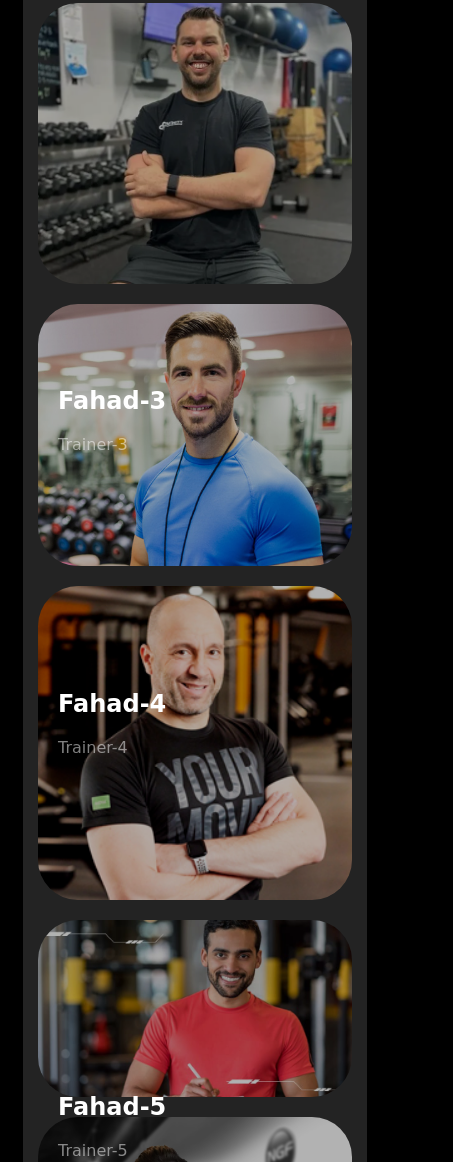
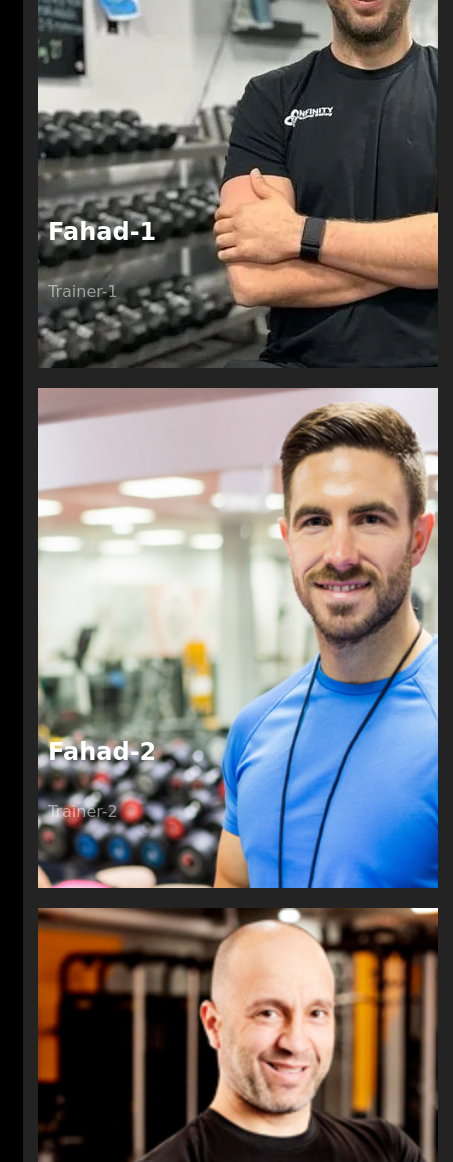
Before and after one commit to fahadNtoron/T0R0N2, a plain HTML site: page index.html in a window 390 px wide. Shown: the part 5348-6510 px from the top of the page, 453 px wide, since content can reach past the window. Drawn offline with Linux system fonts and the light colour scheme.

Commit message:
final one

```diff
--- a/index.html
+++ b/index.html
@@ -178,53 +178,43 @@
         </div>
     </div>
     <div class="some-margin df">
-        <div class=" df member-grid ash-back fld-c">
-            <div class="collage df">
-                <img src="./images/trainer1.png" alt="">
-                <img src="./images/trainer2.png" alt="">
-                <img src="./images/trainer3.png" alt="">
-            </div>
-            <div class="collage df">
-                <img src="./images/trainer4.png" alt="">
-                <img src="./images/trainer6.png" alt="">
-                <img src="./images/trainer5.png" alt="">
-            </div>
-        </div>
-    </div>
+        <div class=" member-grid ash-back">
+                <div class="imf-size df BACK1">
                     <div class="position-1">
-        <div>
                         <h2>Fahad-1</h2>
                     <p class="txt-tr">Trainer-1</p>
                     </div>
                 </div>
-    <div class="position-2">
-        <div>
+                <div class="imf-size df BACK2">
+                    <div class="position-1 position2">
                         <h2>Fahad-2</h2>
                     <p class="txt-tr">Trainer-2</p>
                     </div>
                 </div>
-    <div class="position-3">
-        <div>
+                <div class="imf-size df BACK3">
+                    <div class="position-1 position3">
                         <h2>Fahad-3</h2>
                     <p class="txt-tr">Trainer-3</p>
                     </div>
                 </div>
-    <div class="position-4">
-        <div>
+                <div class="imf-size df BACK4">
+                    <div class="position-1 position4">
                         <h2>Fahad-4</h2>
                     <p class="txt-tr">Trainer-4</p>
                     </div>
                 </div>
-    <div class="position-5">
-        <div>
+                <div class="imf-size df BACK5">
+                    <div class="position-1 position5">
                         <h2>Fahad-5</h2>
                     <p class="txt-tr">Trainer-5</p>
                     </div>
                 </div>
-    <div class="position-6">
-        <div>
+                <div class="imf-size df BACK6">
+                    <div class="position-1 position6">
                         <h2>Fahad-6</h2>
                     <p class="txt-tr">Trainer-6</p>
+                    </div>
+                </div>
         </div>
     </div>
     <div class=" df meet-out-tem c-align cntr" >
@@ -233,14 +223,12 @@
             <p class="txt-tr">A planned, controlled, and repetitive physical activity is called exercise, whose primary goal is to condition the body</p>
         </div>
     </div>
-    <div class="some-margin df">
-        <div class=" df member-grid back-img fld-c">
-            <div class="collage df">
+    <div class="cntr df back-img">
+        <div class="back-img">
+            <div class="imf-size member-grid">
                 <img src="./images/eq1.gif" alt="">
                 <img src="./images/eq2.gif" alt="">
                 <img src="./images/eq1.gif" alt="">
-            </div>
-            <div class="collage df">
                 <img src="./images/eq3.gif" alt="">
                 <img src="./images/eq1.gif" alt="">
                 <img src="./images/eq2.gif" alt="">
--- a/styles/Velocity.css
+++ b/styles/Velocity.css
@@ -235,18 +235,9 @@ align-items: start;
     padding:16px 90px;
     /* margin:160px 70px; */
 }
-.member-grid{
-    display: flex;
-    padding: 150px;
-    gap: 20px;
-    border-radius: 40px;
-}
-.member-grid > div{
+.collage> div img{
     flex: 1;
-}
-.collage img{
-    flex: 1;
-    width: 20%;
+    width: 50%;
     border-radius: 40px;
     filter: brightness(70%);
 }
@@ -274,48 +265,51 @@ align-items: start;
 .some-pad3m{
     padding-bottom: 29px;
 }
-.position3{
-    position:absolute;
-    justify-content: center;
-    text-align: start;
-    gap: 400px;
-    left:400px;
+.member-grid{
+    display: grid;
+    grid-template-columns: repeat(3, 500px);
+    grid-template-rows: repeat(2, 500px);
+    padding: 15px 15px;
+    gap: 20px;
+    border-radius: 40px;
+    flex-direction: column;
+}
+.imf-size img{
+    width: 100%;
+    height: 100%;
+    border-radius: 30px;
+}
+.BACK1{
+    background-image: url("../images/trainer1.png");
+}
+.BACK2{
+    background-image: url("../images/trainer2.png");
+    /* background-repeat: no-repeat; */
+    background-size: cover;
+}
+.BACK3{
+    background-image: url("../images/trainer3.png");
+    background-size: cover;
+}
+.BACK4{
+    background-image: url("../images/trainer4.png");
+    background-size:cover;
+    background-position: center center;
+}
+.BACK5{
+    background-image: url("../images/trainer5.png");
+    background-size: contain;
+}
+.BACK6{
+    background-image: url("../images/trainer6.png");
+    background-size: cover;
 }
 .position-1{
     display: flex;
+    flex-direction: column;
     position: relative;
-    top: -680px;
-    left: 370px;
-}
-.position-2{
-    display: flex;
-    position: relative;
-    top: -790px;
-    left: 780px;
-}
-.position-4{
-    display: flex;
-    position: relative;
-    top: -600px;
-    left: 370px;
-}
-.position-3{
-    display: flex;
-    position: relative;
-    top: -900px;
-    left: 1170px;
-}
-.position-5{
-    display: flex;
-    position: relative;
-    top: -710px;
-    left: 780px;
-}
-.position-6{
-    display: flex;
-    position: relative;
-    top: -820px;
-    left: 1200px;
+    top:330px;
+    left:10px;
 }
 .back-img{
     background-image: url("../images/get-kuat-gym.gif"), url("../images/get-kuat-gym.gif"), url("../images/fitness-workout.gif"), url("../images/fitness-center-workout.gif"), url("../images/exercise-simao.gif"), url("../images/exercise-hummp.gif"), url("../images/fitness-center-workout.gif"), url("../images/exercise-simao.gif"), url("../images/exercise-hummp.gif");
@@ -396,8 +390,10 @@ align-items: start;
         margin: auto 15px;
     }
     .member-grid{
-        display: flex;
-        padding: 150px 15px;
+        display: grid;
+        grid-template-columns: repeat(1, 400px);
+        grid-template-rows: repeat(6, 500px);
+        padding: 15px 15px;
         gap: 20px;
         border-radius: 40px;
         flex-direction: column;
@@ -428,41 +424,15 @@ align-items: start;
         border-left: 30px solid white;
         border-bottom: 15px solid transparent;
       }
-      .position-1{
+    /* .position-1{
         display: flex;
+        position: absolute;
+        top: 5450px;
+        left: 50px;
+    } */
+    /* .position2{
         position: relative;
-        top: -2400px;
-        left: 50px;
-    }
-    .position-2{
-        display: flex;
-        position: relative;
-        top: -2100px;
-        left: 50px;
-    }
-    .position-4{
-        display: flex;
-        position: relative;
-        top: -1500px;
-        left: 50px;
-    }
-    .position-3{
-        display: flex;
-        position: relative;
-        top: -1700px;
-        left: 50px;
-    }
-    .position-5{
-        display: flex;
-        position: relative;
-        top: -1200px;
-        left: 50px;
-    }
-    .position-6{
-        display: flex;
-        position: relative;
-        top: -820px;
-        left: 50px;
-    }
+        top: 320px;
+    } */
 
 }
```
Lines whose indentation alone changed are shown as unchanged.
